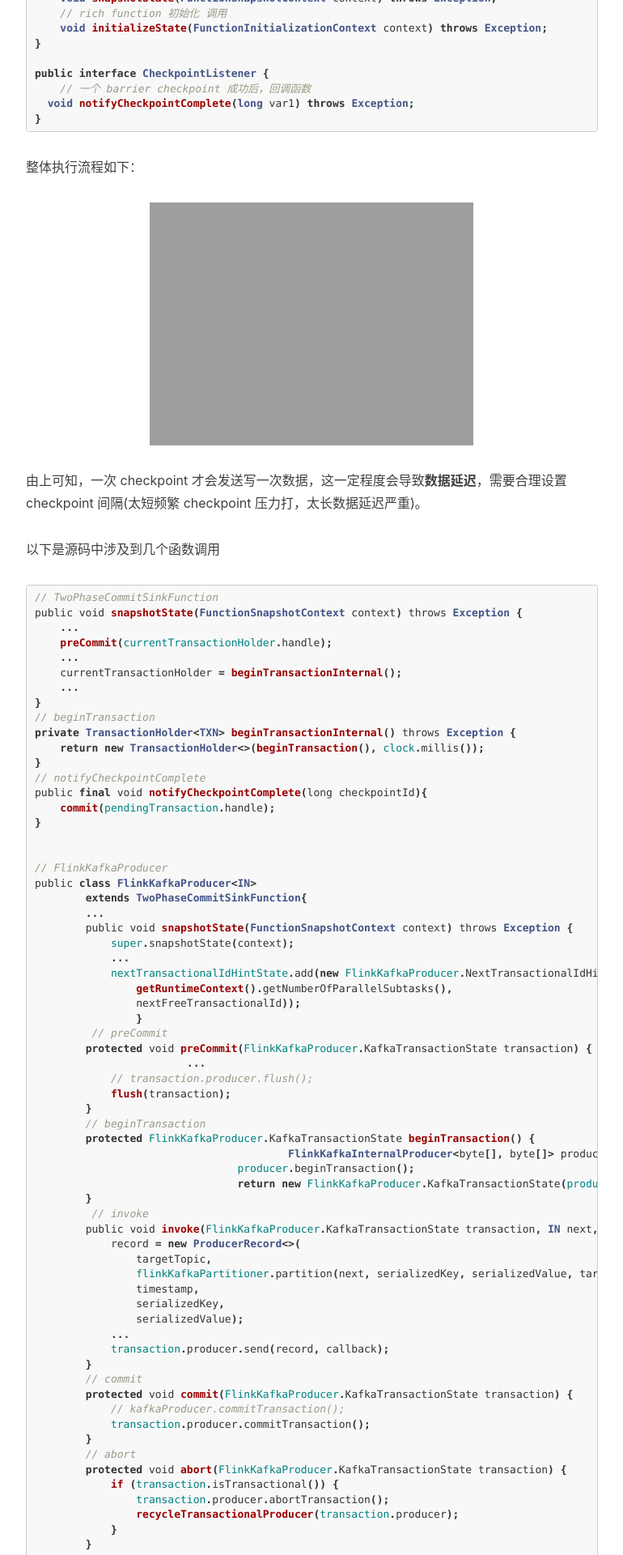
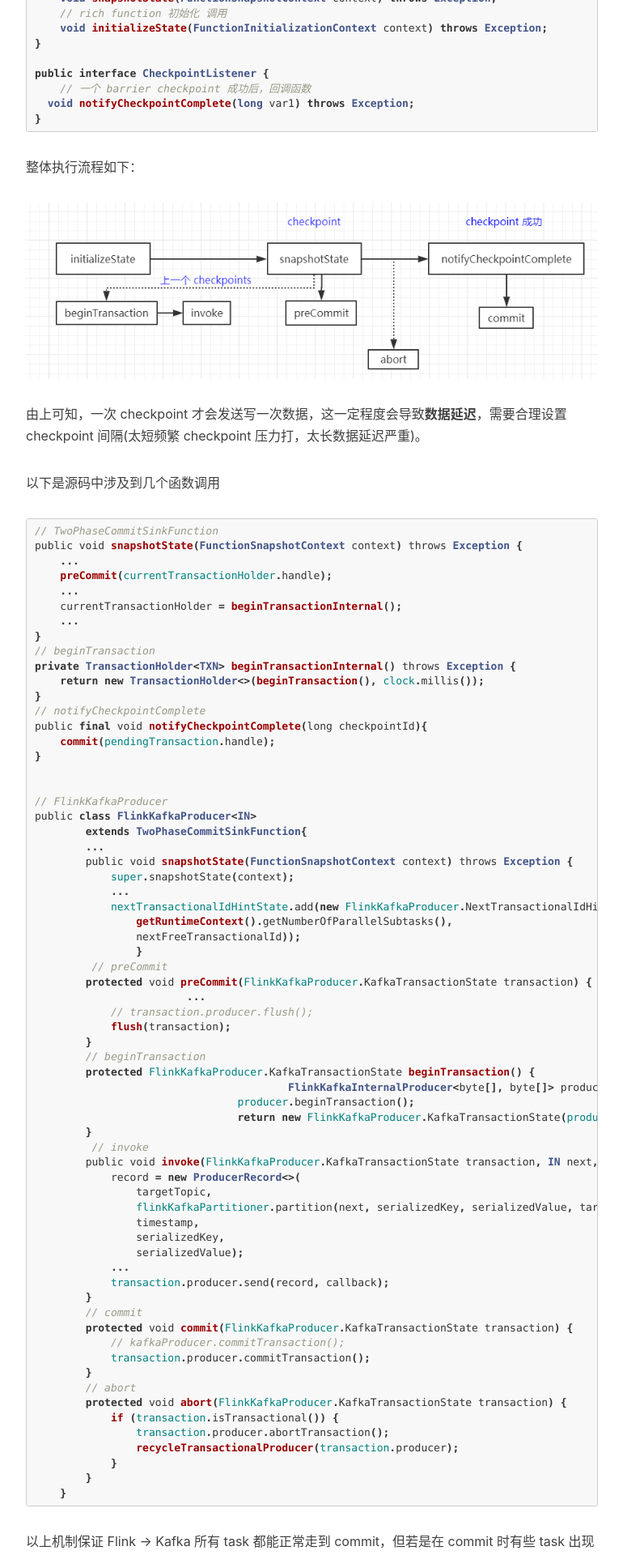
Before and after one commit to vendanner/vendanner.github.io, a Jekyll site: the page built from _posts/2020-02-18-Flink+Kafka 实现原理.md, in a window 1280 px wide. Shown: the part 1713-3633 px from the top of the page at 81% size, without its empty margins (233-1003 px from the left). Built offline with Jekyll 4.4.1, drawn with Linux system fonts in a browser that asks for light colours; nearby versions of some CDN libraries; comment, search, counter and statistics services are not loaded.

Commit message:
Update 2020-02-18-Flink+Kafka 实现原理.md

```diff
--- a/_posts/2020-02-18-Flink+Kafka 实现原理.md
+++ b/_posts/2020-02-18-Flink+Kafka 实现原理.md
@@ -65,7 +65,7 @@
 
 整体执行流程如下：
 
-![](https://vendanner.github.io/img/Flink/Checkpoint_2PC.img)
+![](https://vendanner.github.io/img/Flink/Checkpoint_2PC.png)
 
 由上可知，一次 checkpoint 才会发送写一次数据，这一定程度会导致**数据延迟**，需要合理设置 checkpoint 间隔(太短频繁 checkpoint 压力打，太长数据延迟严重)。
 
```
